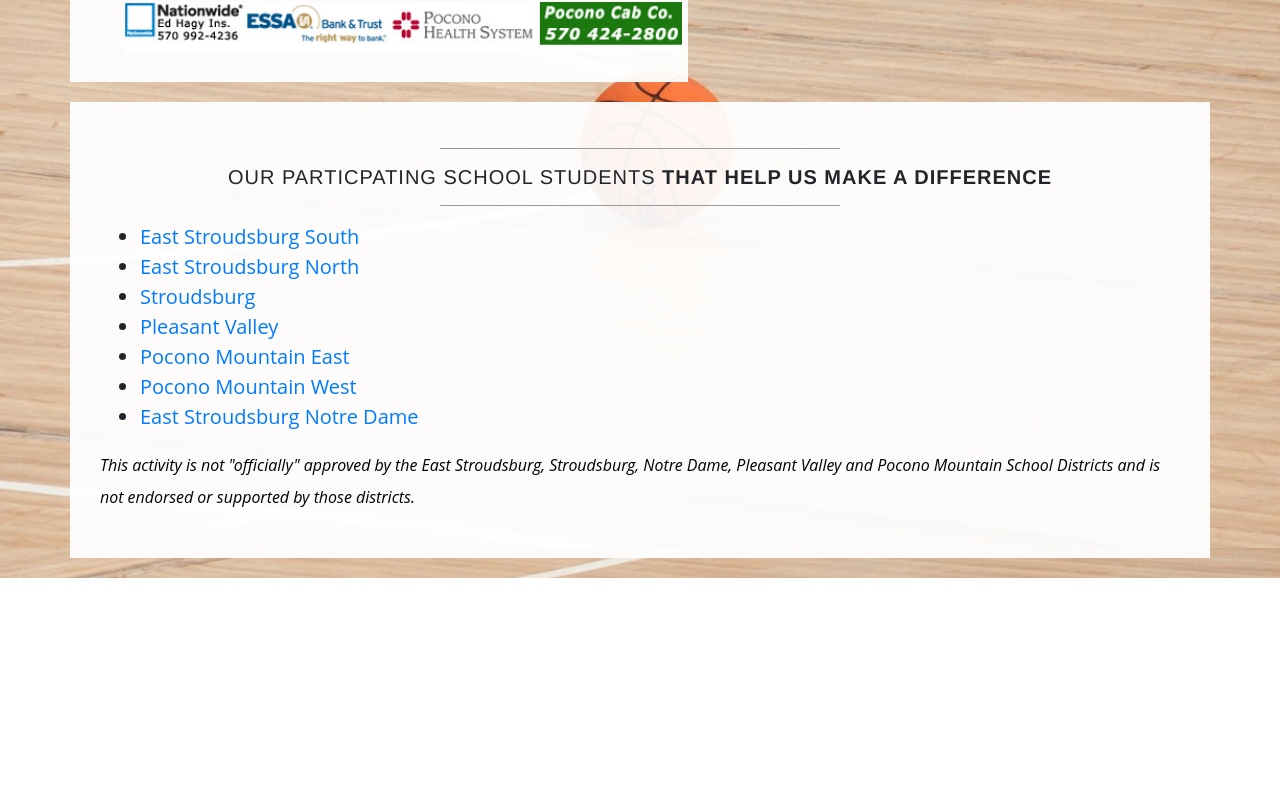
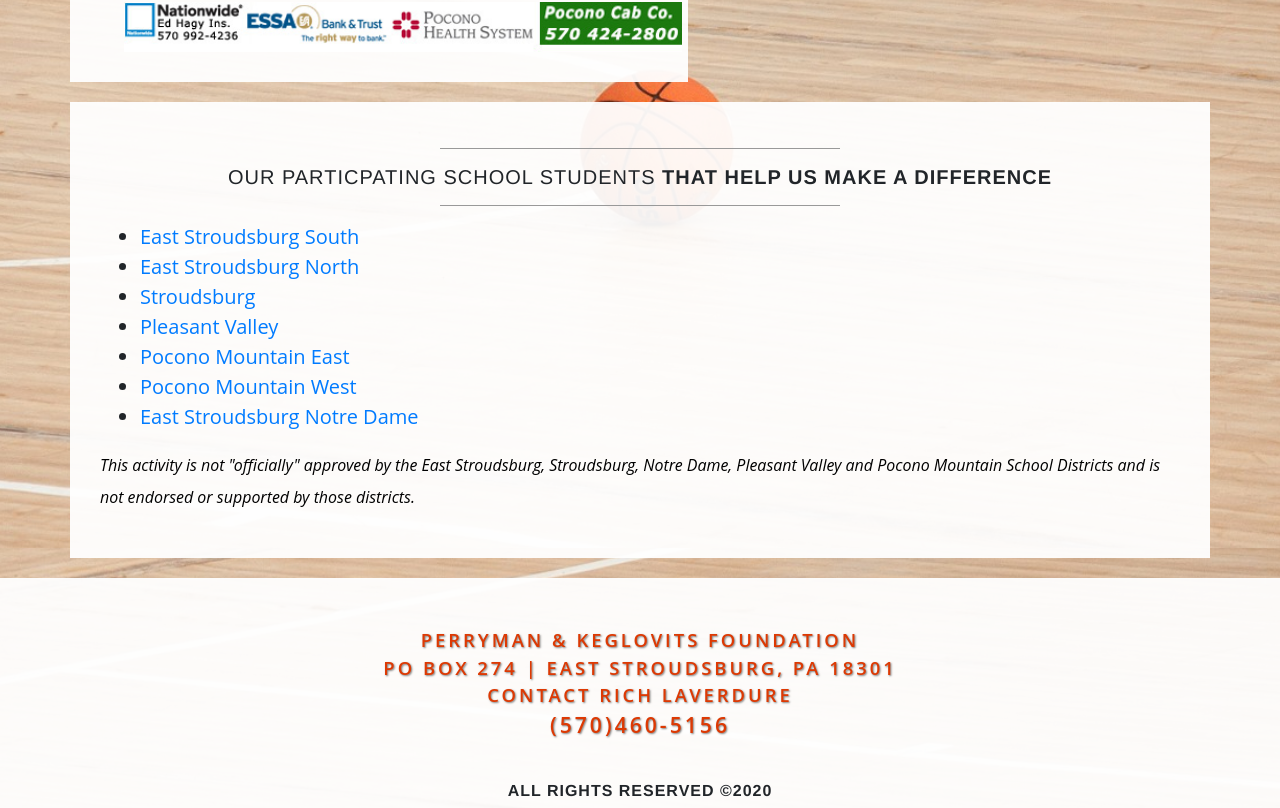
Before and after one commit to karenmmarks/perrymankeglovits, a React app: page /home in a window 1280 px wide. Shown: the part 3452-4260 px from the top of the page. Before the commit the page ends 4030 px from the top, so only its background shows below. Built offline with nearby package versions, Linux system fonts and the light colour scheme.

Commit message:
Added Footer element

```diff
--- a/src/App.jsx
+++ b/src/App.jsx
@@ -11,6 +11,7 @@ import Home from './Components/Views/Home/Home.jsx';
 import About from './Components/Views/About/About.jsx';
 import Archives from './Components/Views/Archives/Archives.jsx';
 import Donate from './Components/Views/Donate/Donate.jsx';
+import Footer from './Components/Footer/Footer.jsx';
 
 const App = () => {
   const [alert, setAlert] = useState();
@@ -56,6 +57,7 @@ const App = () => {
           </Route>
         </Switch>
       </BrowserRouter>
+      <Footer />
     </>
   );
 };
--- a/src/Components/Footer/Footer.jsx
+++ b/src/Components/Footer/Footer.jsx
@@ -0,0 +1,36 @@
+import React from 'react';
+import './footer.css';
+
+const Footer = () => (
+  <>
+    <footer>
+      <div className="container">
+        <div className="row">
+          <div className="col-lg-12 text-center">
+            <br />
+            <br />
+
+            <div className="address-bar">
+              Perryman & Keglovits Foundation
+              <br />
+              PO Box 274  | East Stroudsburg, PA 18301
+              {' '}
+              <br />
+              Contact Rich Laverdure
+              {' '}
+              <span className="fas fa-phone" />
+              <a href="tel:570-460-5156" className="address-bar">(570)460-5156</a>
+            </div>
+          </div>
+          <div className="col-lg-12 text-center">
+
+            <h6>All rights reserved &copy;2020</h6>
+
+          </div>
+        </div>
+      </div>
+    </footer>
+  </>
+);
+
+export default Footer;
--- a/src/Components/Views/Home/Home.css
+++ b/src/Components/Views/Home/Home.css
@@ -234,6 +234,7 @@ section {
 
   .address-bar {
       display: inherit;
+      flex-shrink: 0;
       margin: 0;
       padding: 0 0 20px;
       text-align: center;
```
Also changed, not shown: src/Components/Footer/Footer.css (added).
